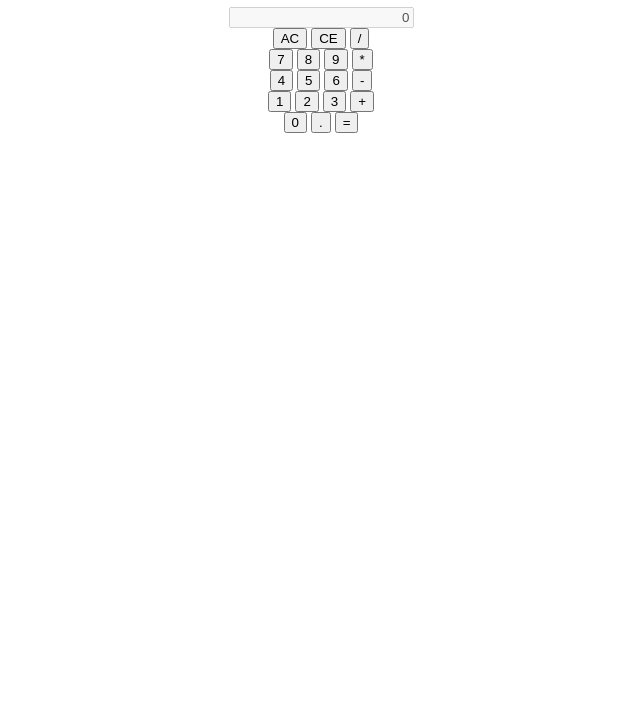
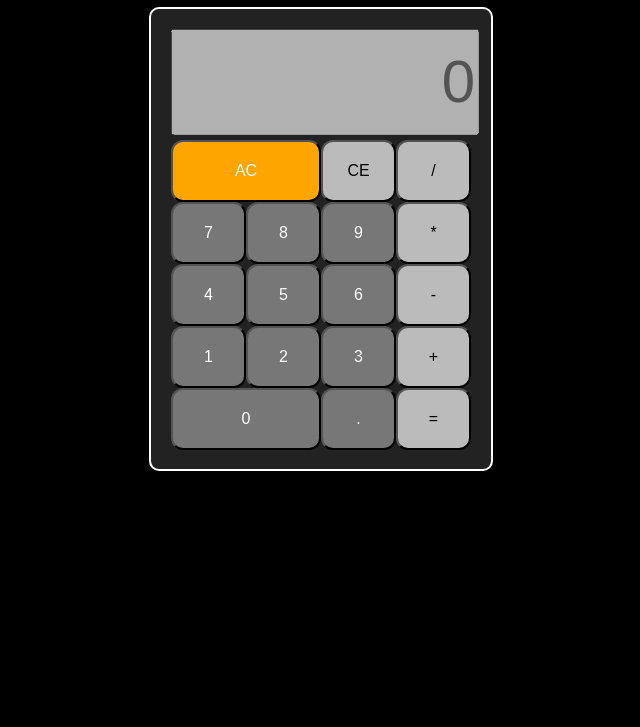
Before and after one commit to matthewfong3/calculator, a plain HTML site: page index.html in a window 1280 px wide. Shown: the part 73-800 px from the top of the page, without its empty margins (319-959 px from the left). Drawn offline with nearby package versions, Linux system fonts and the light colour scheme.

Commit message:
stylized app appearance

```diff
--- a/css/styles.css
+++ b/css/styles.css
@@ -3,15 +3,68 @@ body{
     height: 100%;
     padding: 0;
     margin: 0;
+    background-color: black;
+}
+
+h1{
+    text-align: center;
+    color: white;
 }
 
 #container{
-    flex-direction: column;
-    display: flex;
-    flex: auto;
+    width: 300px;
+    height: 420px;
+    padding: 20px;
+    margin: 0 auto;
     align-items: center;
+    background-color: #222;
+    border: 2px solid white;
+    border-radius: 10px;
+}
+
+#displayContainer{
+    margin-bottom: 5px;
 }
 
 #display{
     text-align: right;
+    width: 100%;
+    height: 100px;
+    font-size: 60px;
 }
+
+button{
+    background-color: #777;
+    color: white;
+    border-radius: 12px;
+    padding: 20px;
+    width: 75px;
+    font-size: 16px;
+}
+
+.operators,
+#equal,
+#del{
+    background-color: #bbb;
+    color: black;
+}
+
+#first-row,
+#second-row,
+#third-row,
+#fourth-row,
+#fifth-row{
+    display: flex;
+    flex: auto;
+    align-items: stretch;
+}
+
+#clear,
+#zero{
+    flex-grow: 2;
+}
+
+#clear{
+    background-color: orange;
+    color: white;
+}
--- a/index.html
+++ b/index.html
@@ -8,8 +8,8 @@
         <script src="js/script.js"></script>
     </head>
     <body>
+        <h1>Calculator</h1>
         <div id="container">
-            <h1>Calculator</h1>
             <div id="displayContainer">
                 <input id="display" type="text" name="display" value="0" disabled>
             </div>
@@ -37,7 +37,7 @@
                 <button class="operators" value="+">+</button>
             </div>
             <div id="fifth-row">
-                <button class="numbers" value="0">0</button>
+                <button id="zero" class="numbers" value="0">0</button>
                 <button id="decimal" value=".">.</button>
                 <button id="equal">=</button>
             </div>
```
